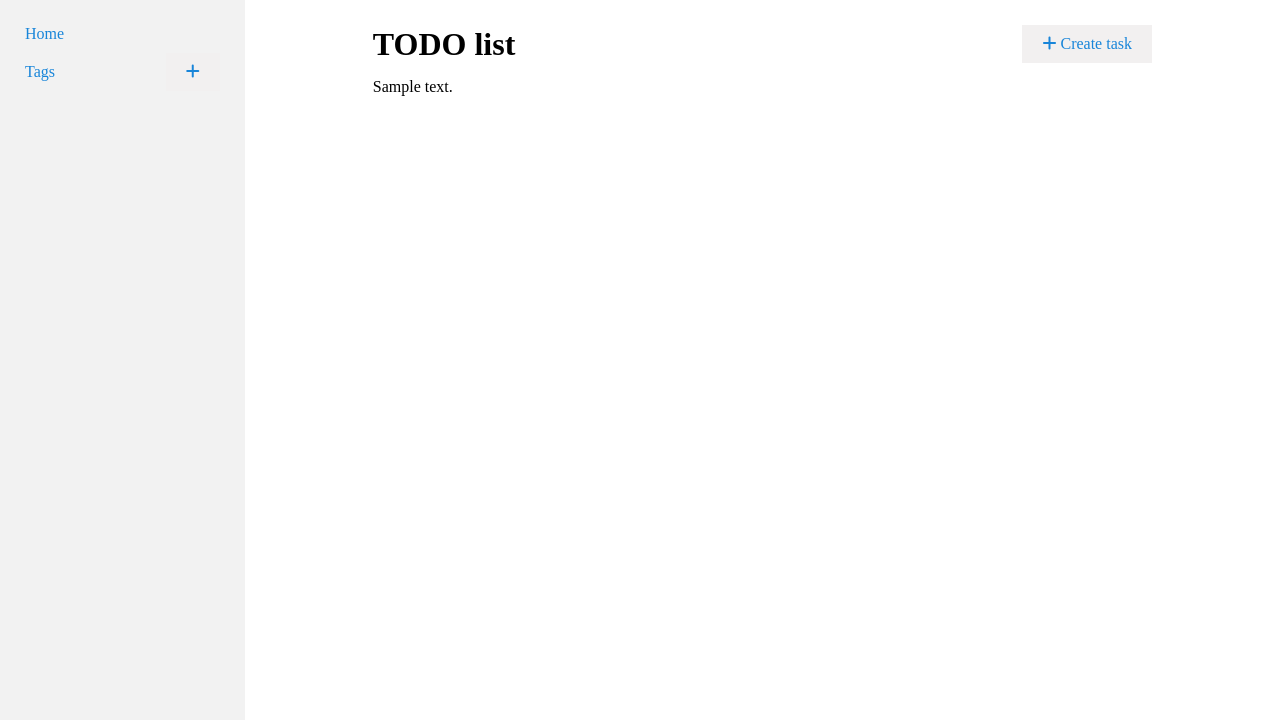
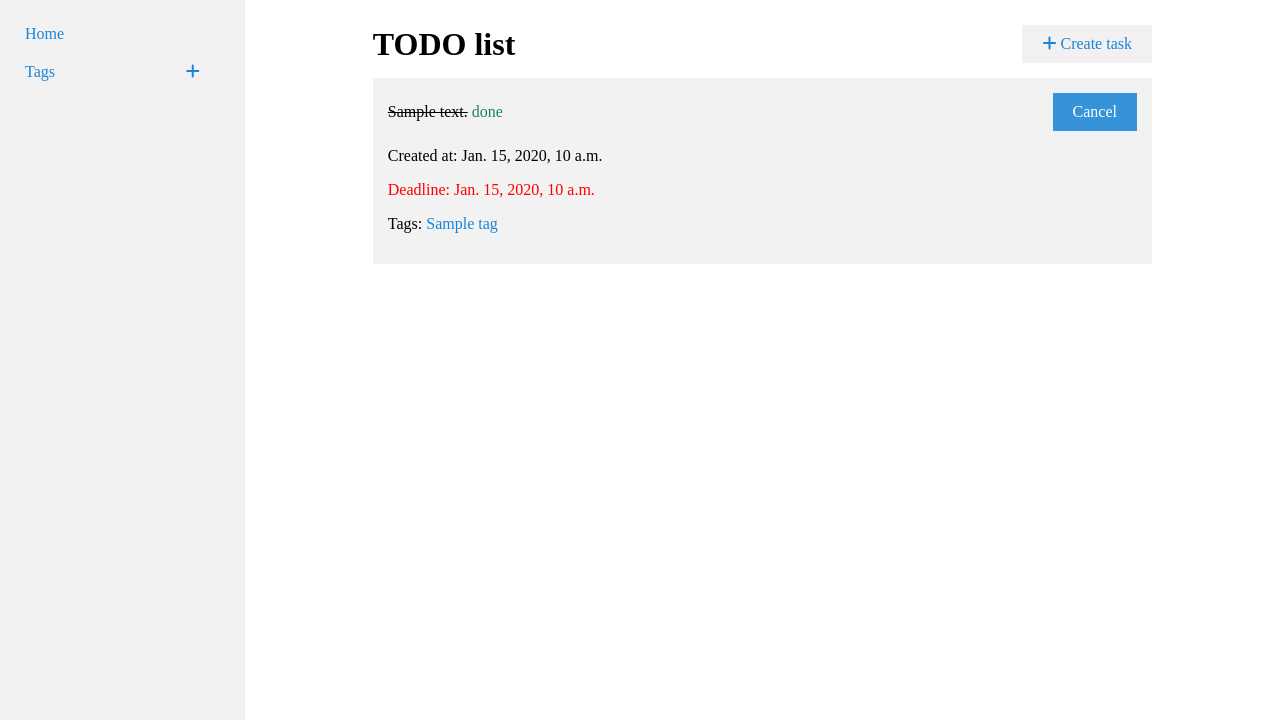
Before and after one commit to denys-source/todo-app-practice, a Django app: page / in a window 1280 px wide. Shown: the part 80-800 px from the top of the page. Run offline with Django 4.2, Linux system fonts and the light colour scheme; a user stored in the database is signed in; tables that the repository leaves empty hold one stand-in row (values such as "Sample post"); some libraries are stand-ins or nearby versions.

Commit message:
Add an ability to update and delete tasks, create toggle_completed_status view

```diff
--- a/static/css/styles.css
+++ b/static/css/styles.css
@@ -16,9 +16,9 @@ ul {
   margin: 0;
 }
 
-a[href] {
+a {
+  color: #1885d9;
   text-decoration: none;
-  color: #1885d9;
 }
 
 body {
@@ -141,6 +141,26 @@ body {
   background-color: #dbd9d9;
 }
 
+.action-link-success {
+  color: #fff;
+  background-color: #198754;
+}
+
+.action-link-success:hover {
+  color: #fff;
+  background-color: #147047;
+}
+
+.action-link-info {
+  color: #fff;
+  background-color: #3692d9;
+}
+
+.action-link-info:hover {
+  color: #fff;
+  background-color: #257dc2;
+}
+
 .task-controls {
   display: flex;
   align-items: center;
@@ -151,3 +171,22 @@ body {
 .task-controls h1 {
   margin: 0;
 }
+
+.task-card {
+  padding: 15px;
+  background-color: #f2f2f2;
+}
+
+.task-card:not(:last-of-type) {
+  margin-bottom: 10px;
+}
+
+.task-main-info {
+  display: flex;
+  align-items: center;
+  justify-content: space-between;
+}
+
+.completed {
+  text-decoration: line-through;
+}
--- a/templates/todo/home.html
+++ b/templates/todo/home.html
@@ -9,9 +9,41 @@
   </div>
   {% if task_list %}
     <div class="task-container">
-      {% for task in task_list %}<div class="task-card">{{ task.content }}</div>{% endfor %}
-    </div>
-  {% else %}
-    <p class="text-muted">You haven't created any tasks yet</p>
-  {% endif %}
+      {% for task in task_list %}
+        <div class="task-card">
+          <div class="task-main-info">
+            <div class="task-title">
+              <span {% if task.completed %}class="completed"{% endif %}>{{ task.content }}</span>
+              {% if task.completed %}
+                <span style="color: #198754;">done</span>
+              {% else %}
+                <span style="color: red;">not done</span>
+              {% endif %}
+            </div>
+            {% if task.completed %}
+              <a class="action-link action-link-info"
+                 href="{% url 'todo:toggle-completed' pk=task.pk %}">Cancel</a>
+            {% else %}
+              <a class="action-link action-link-success"
+                 href="{% url 'todo:toggle-completed' pk=task.pk %}">Complete</a>
+            {% endif %}
+          </a>
+        </div>
+        <p>Created at: {{ task.created_at }}</p>
+        {% if task.deadline %}<span style="color: red;">Deadline: {{ task.deadline }}</span>{% endif %}
+        <p>
+          Tags:
+          {% for tag in task.tags.all %}
+            <a href="#">{{ tag.name }}</a>
+            {% if not forloop.last %},{% endif %}
+          {% empty %}
+            <span class="text-muted">no tags</span>
+          {% endfor %}
+        </p>
+      </div>
+    {% endfor %}
+  </div>
+{% else %}
+  <p class="text-muted">You haven't created any tasks yet</p>
+{% endif %}
 {% endblock content %}
--- a/todo/models.py
+++ b/todo/models.py
@@ -31,7 +31,10 @@ class Task(models.Model):
     tags = models.ManyToManyField(Tag, related_name="tasks")
 
     class Meta:
-        ordering = ("-created_at", "completed")
+        ordering = (
+            "completed",
+            "-created_at",
+        )
 
     def __str__(self) -> str:
         return self.content
--- a/todo/urls.py
+++ b/todo/urls.py
@@ -1,10 +1,27 @@
 from django.urls import path
 
-from todo.views import HomeView, TaskCreateView
+from todo.views import (
+    HomeView,
+    TaskCreateView,
+    TaskDeleteView,
+    TaskUpdateView,
+    toggle_completed_status,
+)
 
 urlpatterns = [
     path("", HomeView.as_view(), name="home"),
     path("tasks/create/", TaskCreateView.as_view(), name="task-create"),
+    path(
+        "tasks/<int:pk>/update/", TaskUpdateView.as_view(), name="task-update"
+    ),
+    path(
+        "tasks/<int:pk>/delete/", TaskDeleteView.as_view(), name="task-delete"
+    ),
+    path(
+        "tasks/<int:pk>/toggle-completed/",
+        toggle_completed_status,
+        name="toggle-completed",
+    ),
 ]
 
 app_name = "todo"
--- a/todo/views.py
+++ b/todo/views.py
@@ -1,10 +1,12 @@
+from django.core.exceptions import PermissionDenied
 from django.http import HttpResponse
-from django.shortcuts import render
+from django.shortcuts import get_object_or_404, redirect, render
 from django.urls import reverse_lazy
-from django.views.generic import CreateView, ListView
+from django.views.generic import CreateView, DeleteView, ListView, UpdateView
+from django.contrib.auth.decorators import login_required
 from django.contrib.auth.mixins import LoginRequiredMixin
+
 from todo.forms import TaskForm
-
 from todo.models import Task
 
 
@@ -23,3 +25,24 @@ class TaskCreateView(LoginRequiredMixin, CreateView):
         task.user = self.request.user
         task.save()
         return super().form_valid(form)
+
+
+class TaskUpdateView(LoginRequiredMixin, UpdateView):
+    model = Task
+    form_class = TaskForm
+    success_url = reverse_lazy("todo:home")
+
+
+class TaskDeleteView(LoginRequiredMixin, DeleteView):
+    model = Task
+    template_name = "todo/task_delete.html"
+
+
+@login_required
+def toggle_completed_status(request, pk: int) -> HttpResponse:
+    task = get_object_or_404(Task, pk=pk)
+    if task.user != request.user:
+        raise PermissionDenied()
+    task.completed = not task.completed
+    task.save()
+    return redirect(request.META.get("HTTP_REFERER", ""))
```
Also changed, not shown: templates/todo/task_delete.html (added, +8 -0 lines).
